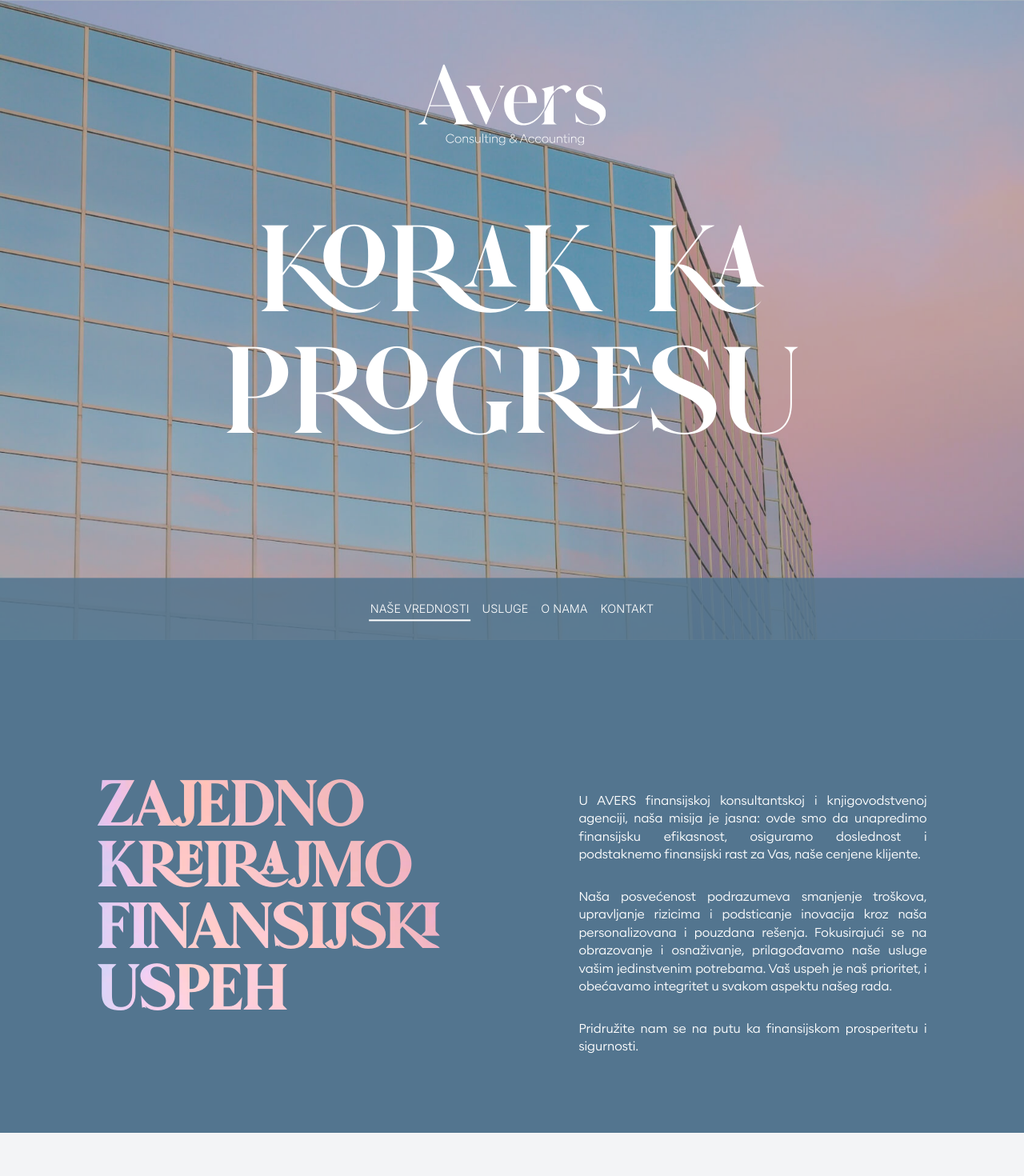
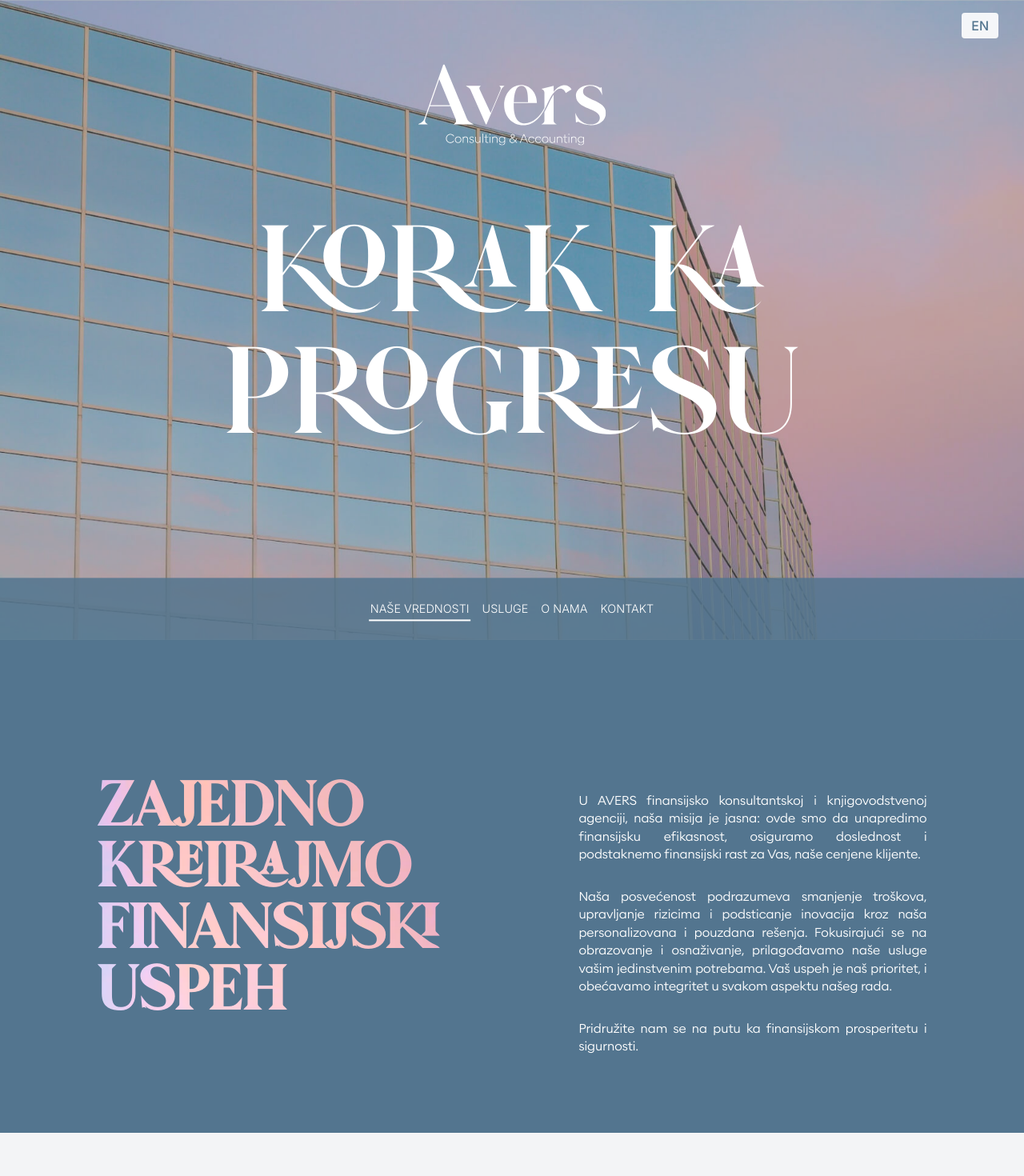
Before and after one commit to IBjelica/avers, a Next.js app: page / in a window 1280 px wide. Shown: the top 1470 px of the page at 80% size. Built offline with nearby package versions, Linux system fonts and the light colour scheme.

Commit message:
Serbian language default

```diff
--- a/src/app/page.tsx
+++ b/src/app/page.tsx
@@ -149,19 +149,19 @@ function AversFinancialContent() {
     return () => window.removeEventListener("scroll", handleScroll);
   }, [setActiveSection]); // Only depend on setActiveSection
 
-  // useEffect(() => {
-  //   // Sync language with URL on mount
-  //   const urlParams = new URLSearchParams(window.location.search);
-  //   const langParam = urlParams.get("lang");
-  //   if (
-  //     langParam &&
-  //     ["en", "sr"].includes(langParam) &&
-  //     langParam !== i18n.language
-  //   ) {
-  //     i18n.changeLanguage(langParam);
-  //     localStorage.setItem("language", langParam);
-  //   }
-  // }, []);
+  useEffect(() => {
+    // Sync language with URL on mount
+    const urlParams = new URLSearchParams(window.location.search);
+    const langParam = urlParams.get("lang");
+    if (
+      langParam &&
+      ["en", "sr"].includes(langParam) &&
+      langParam !== i18n.language
+    ) {
+      i18n.changeLanguage(langParam);
+      localStorage.setItem("language", langParam);
+    }
+  }, []);
 
   const [openCategories, setOpenCategories] = useState<Record<string, boolean>>(
     {}
@@ -254,16 +254,16 @@ function AversFinancialContent() {
     updateUnderlinePosition(activeSection);
   };
 
-  // const toggleLanguage = () => {
-  //   const newLang = i18n.language === "en" ? "sr" : "en";
-  //   i18n.changeLanguage(newLang);
-  //   localStorage.setItem("language", newLang);
+  const toggleLanguage = () => {
+    const newLang = i18n.language === "en" ? "sr" : "en";
+    i18n.changeLanguage(newLang);
+    localStorage.setItem("language", newLang);
 
-  //   // Update URL without refresh
-  //   const url = new URL(window.location.href);
-  //   url.searchParams.set("lang", newLang);
-  //   window.history.pushState({}, "", url);
-  // };
+    // Update URL without refresh
+    const url = new URL(window.location.href);
+    url.searchParams.set("lang", newLang);
+    window.history.pushState({}, "", url);
+  };
 
   if (!mounted) {
     return null;
@@ -465,15 +465,15 @@ function AversFinancialContent() {
         </div>
       </section>
 
-      {/* Language Switcher
-      // <div className="fixed top-4 right-8 z-50">
-      //   <button
-      //     onClick={toggleLanguage}
-      //     className="px-3 py-1 rounded bg-white/90 hover:bg-white text-[#53758F] font-medium transition-colors duration-200"
-      //   >
-      //     {i18n.language === "en" ? "SR" : "EN"}
-      //   </button>
-      // </div> */}
+      {/* Language Switcher */}
+      <div className="fixed top-4 right-8 z-50">
+        <button
+          onClick={toggleLanguage}
+          className="px-3 py-1 rounded bg-white/90 hover:bg-white text-[#53758F] font-medium transition-colors duration-200"
+        >
+          {i18n.language === "en" ? "SR" : "EN"}
+        </button>
+      </div>
 
       {/* Testimonials Section */}
       <section
--- a/src/locales/sr/translation.json
+++ b/src/locales/sr/translation.json
@@ -11,7 +11,7 @@
   },
   "values": {
     "title": "ZAJEDNO KREIRAJMO FINANSIJSKI USPEH",
-    "mission": "U AVERS finansijskoj konsultantskoj i knjigovodstvenoj agenciji, naša misija je jasna: ovde smo da unapredimo finansijsku efikasnost, osiguramo doslednost i podstaknemo finansijski rast za Vas, naše cenjene klijente.",
+    "mission": "U AVERS finansijsko konsultantskoj i knjigovodstvenoj agenciji, naša misija je jasna: ovde smo da unapredimo finansijsku efikasnost, osiguramo doslednost i podstaknemo finansijski rast za Vas, naše cenjene klijente.",
     "commitment": "Naša posvećenost podrazumeva smanjenje troškova, upravljanje rizicima i podsticanje inovacija kroz naša personalizovana i pouzdana rešenja. Fokusirajući se na obrazovanje i osnaživanje, prilagođavamo naše usluge vašim jedinstvenim potrebama. Vaš uspeh je naš prioritet, i obećavamo integritet u svakom aspektu našeg rada.",
     "join": "Pridružite nam se na putu ka finansijskom prosperitetu i sigurnosti."
   },
```
Lines whose indentation alone changed are shown as unchanged.
